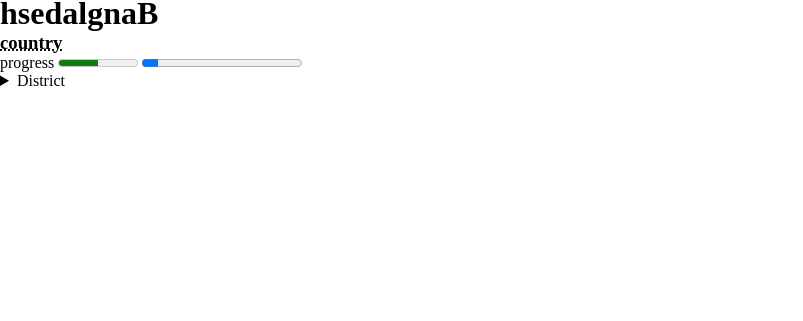
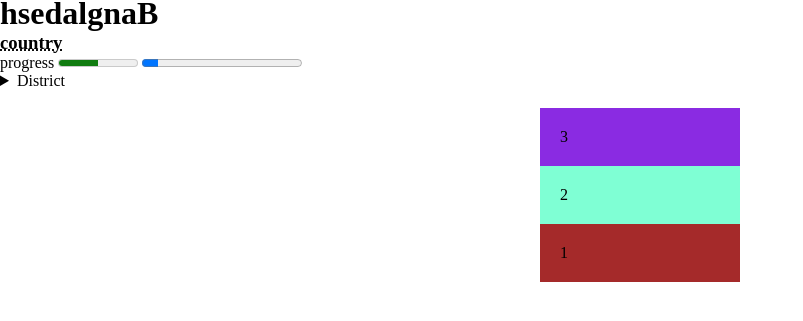
Before and after one commit to imran0221/digital-product-b8, a plain HTML site: page test.html in a window 1280 px wide. Shown: the part 89-410 px from the top of the page, without its empty margins (0-803 px from the left). Drawn offline with Linux system fonts and the light colour scheme.

Commit message:
web page first structure

```diff
--- a/test.css
+++ b/test.css
@@ -2,3 +2,22 @@
     margin: 0px;
     padding: 0px;
 }
+.container{
+    display: flex;
+    justify-content:space-evenly;
+    align-items: center;
+    flex-direction: column-reverse  ;
+
+}
+.box{
+    padding: 20px;
+    background-color: brown;
+    width: 160px;
+}
+.box2{
+    background-color: aquamarine;
+
+}
+.box3{
+    background-color: blueviolet;
+}
--- a/test.html
+++ b/test.html
@@ -17,12 +17,22 @@
     <label for="disk">progress</label>
     <meter id="disl" value="0.5"></meter>
 
-    <progress id="disk" value="0.10"></progress>
+    <progress id="" value="0.10"></progress>
 
     <details>
         <summary>District</summary>
-        <p>Tangail </p>
         <p>Dhaka</p>
-    </details>
+        <p>Tangail</p>
+
+    </details><br>
+
+    <div class="container">
+        <div class="box">1</div>
+        <div class="box box2">2</div>
+        <div class="box box3">3</div>
+
+
+    </div>
+
 </body>
 </html>
```
Also changed, not shown: index.html (added, +11 -0 lines), style.css (added).
